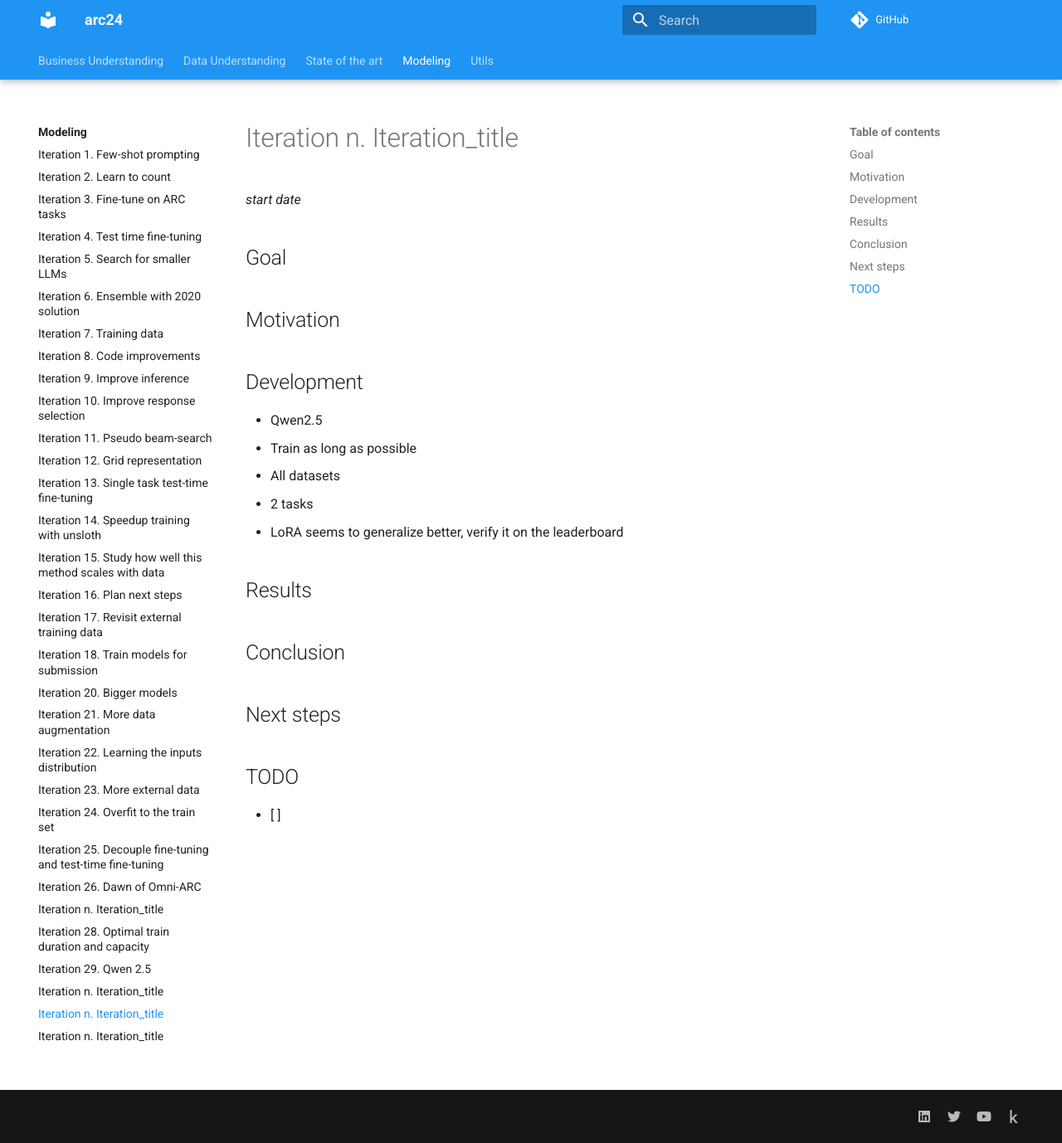
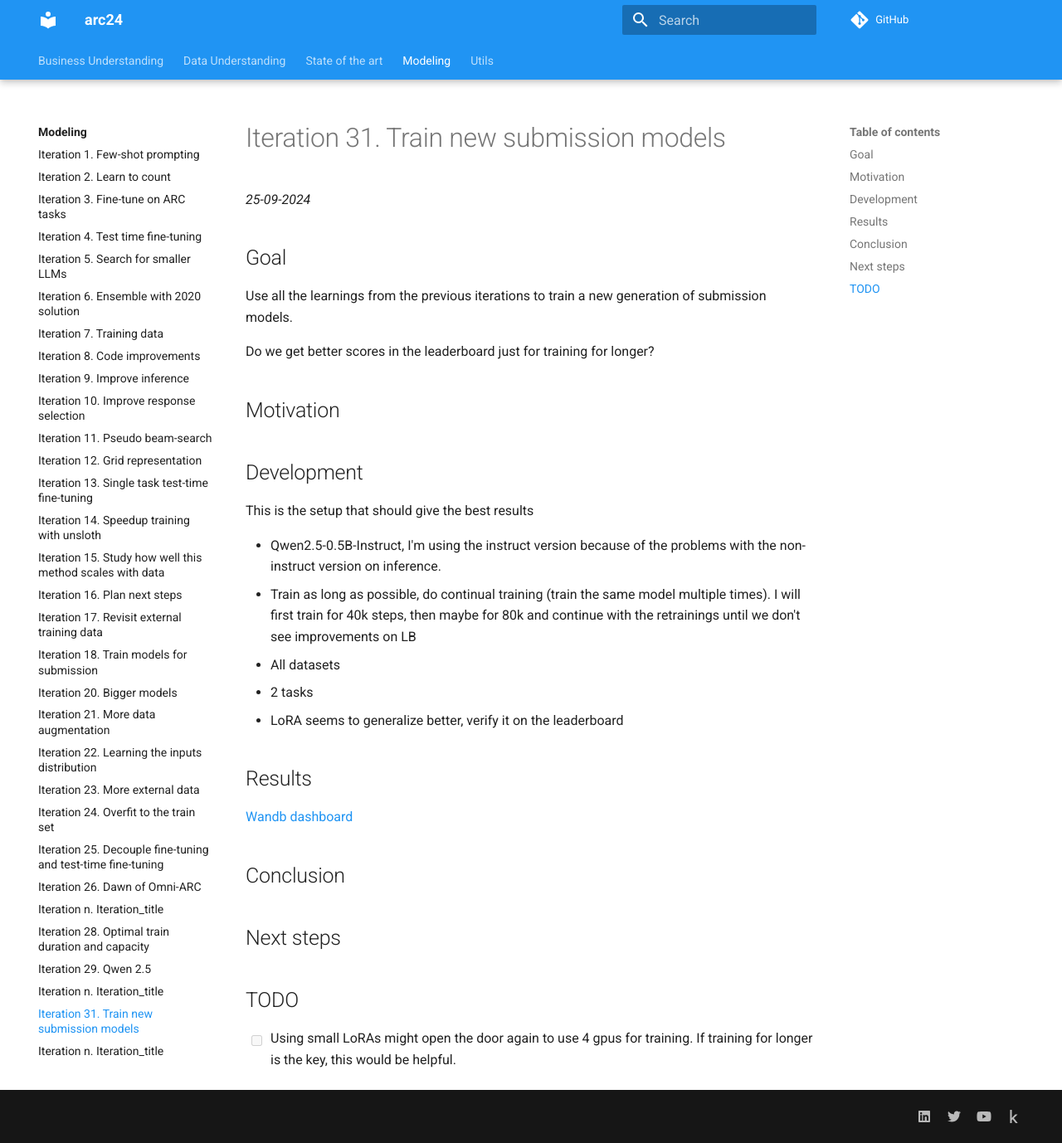
Before and after one commit to zhengjunyao-work/arc24, an MkDocs documentation site: the page built from docs/modeling/Iteration_31_train_submission_models.md, in a window 1280 px wide and 1378 px high. Shown: the whole window at 83% size. Built offline with MkDocs 1.6.1 and Material for MkDocs 9.7.7, drawn with Linux system fonts in a browser that asks for light colours; comment, search, counter and statistics services are not loaded.

Commit message:
defined new iteration

```diff
--- a/docs/modeling/Iteration_31_train_submission_models.md
+++ b/docs/modeling/Iteration_31_train_submission_models.md
@@ -1,25 +1,29 @@
-# Iteration n. Iteration_title
+# Iteration 31. Train new submission models
 
-_start date_
-
-<!---
-The work is done using short iterations. Each iteration needs to have a very
-clear goal. This allows to gain greater knowledge of the problem on each iteration.
---->
+_25-09-2024_
 
 ## Goal
+
+Use all the learnings from the previous iterations to train a new generation of submission models.
+
+Do we get better scores in the leaderboard just for training for longer?
 
 ## Motivation
 
 ## Development
 
-- Qwen2.5
-- Train as long as possible
+This is the setup that should give the best results
+
+- Qwen2.5-0.5B-Instruct, I'm using the instruct version because of the problems with the non-instruct version
+  on inference.
+- Train as long as possible, do continual training (train the same model multiple times). I will first train for 40k steps, then maybe for 80k and continue with the retrainings until we don't see improvements on LB
 - All datasets
 - 2 tasks
 - LoRA seems to generalize better, verify it on the leaderboard
 
 ## Results
+
+[Wandb dashboard](https://wandb.ai/guillermobarbadillo/20240925_submission_models?nw=nwuserguillermobarbadillo)
 
 ## Conclusion
 
@@ -27,4 +31,4 @@ clear goal. This allows to gain greater knowledge of the problem on each iterati
 
 ## TODO
 
-- [ ]
+- [ ] Using small LoRAs might open the door again to use 4 gpus for training. If training for longer is the key, this would be helpful.
```
